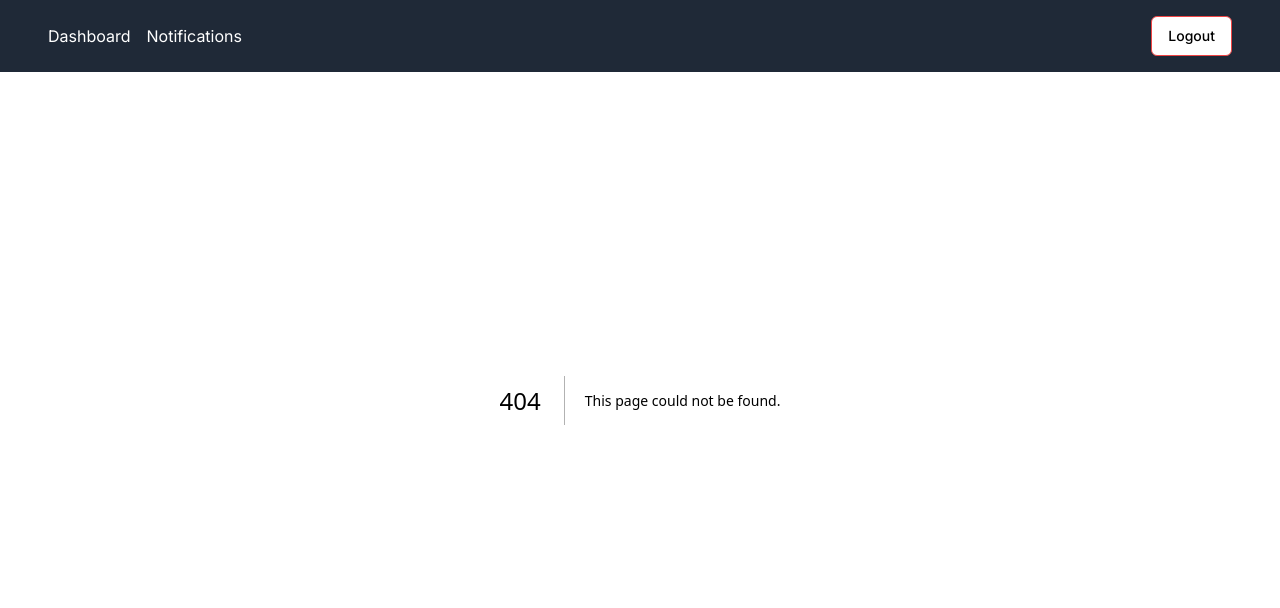
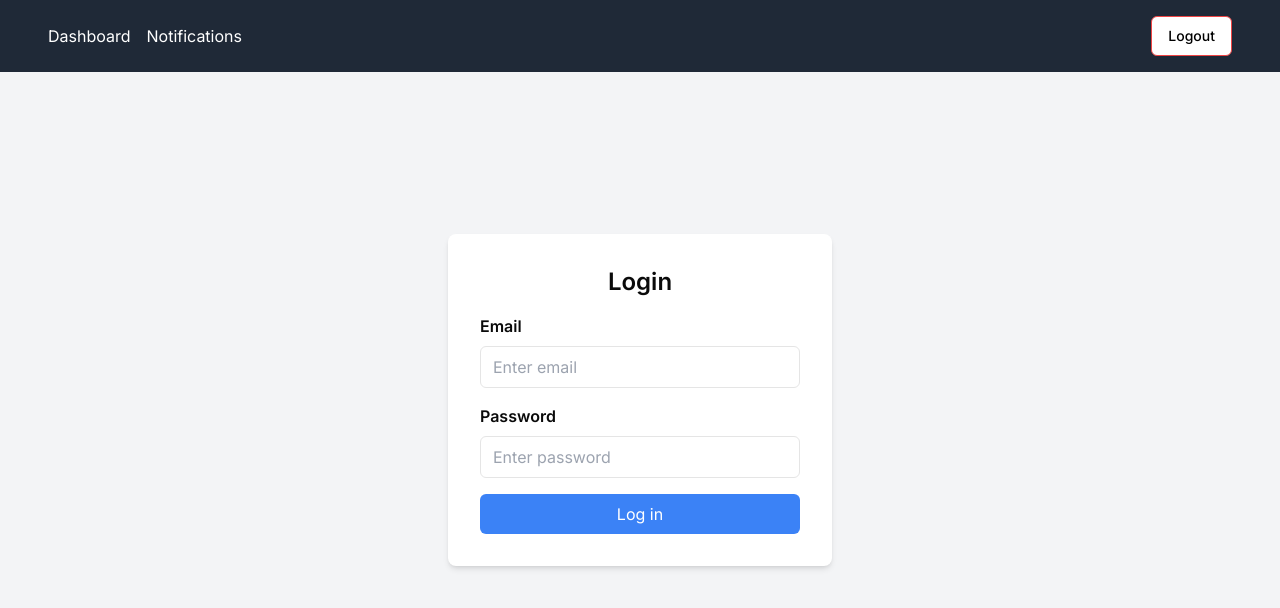
Before and after one commit to Nikitha0904/wheelsOnDemand, a Next.js app: page /login in a window 1280 px wide. Before the commit this address had no page. Shown: the top 608 px of the page. Built offline with nearby package versions, Linux system fonts and the light colour scheme.

Commit message:
login page added

```diff
--- a/package.json
+++ b/package.json
@@ -12,9 +12,11 @@
     "@heroicons/react": "^1.0.6",
     "@radix-ui/react-navigation-menu": "^1.2.0",
     "@radix-ui/react-slot": "^1.1.0",
+    "bcrypt": "^5.1.1",
     "class-variance-authority": "^0.7.0",
     "clsx": "^2.1.1",
     "lucide-react": "^0.412.0",
+    "mysql2": "^3.10.3",
     "next": "14.2.5",
     "react": "^18",
     "react-dom": "^18",
--- /dev/null
+++ b/src/app/api/login/route.js
@@ -0,0 +1,43 @@
+import bcrypt from 'bcrypt';
+import { NextResponse } from 'next/server';
+import { connectToDatabase } from '@/lib/db';
+
+export async function POST(request) {
+  const { email, password } = await request.json();
+
+  if (!email || !password) {
+    return NextResponse.json({ message: 'Username and password are required' }, { status: 400 });
+  }
+
+  try {
+    const connection = await connectToDatabase();
+    const [rows] = await connection.execute('SELECT * FROM users WHERE email = ?', [email]);
+
+    if (rows.length === 0) {
+      return NextResponse.json({ message: 'User not found' }, { status: 404 });
+    }
+
+    const user = rows[0];
+
+    // Compare the provided password with the hashed password
+    const match = await bcrypt.compare(password, user.password);
+
+    if (!match) {
+      return NextResponse.json({ message: 'Invalid password' }, { status: 401 });
+    }
+
+    return NextResponse.json({
+      message: 'Login successful',
+      user: {
+        name: user.name,
+        userId: user.id,
+        college_id: user.college_id,
+        role_id: user.role_id,
+      },
+    });
+
+  } catch (error) {
+    console.error('An error occurred while logging in:', error);
+    return NextResponse.json({ message: 'Error logging in' }, { status: 500 });
+  }
+}
--- a/src/app/layout.js
+++ b/src/app/layout.js
@@ -1,6 +1,6 @@
 import { Inter } from "next/font/google";
 import "./globals.css";
-import MyNavbar from "./(components)/navbar";
+import MyNavbar from "./components/navbar";
 
 const inter = Inter({ subsets: ["latin"] });
 
--- /dev/null
+++ b/src/app/login/page.jsx
@@ -0,0 +1,89 @@
+'use client';
+
+import React, { useState } from 'react';
+import { useRouter } from 'next/navigation';
+
+const LoginForm = () => {
+  const [email, setEmail] = useState('');
+  const [password, setPassword] = useState('');
+  const [errorMessage, setErrorMessage] = useState('');
+  const router = useRouter();
+
+  const handleLogin = async () => {
+    if (email.trim() === '' || password.trim() === '') {
+      setErrorMessage('Please enter both email and password.');
+      return;
+    }
+
+    try {
+      const res = await fetch('/api/login', {
+        method: 'POST',
+        headers: {
+          'Content-Type': 'application/json',
+        },
+        body: JSON.stringify({ email, password }),
+      });
+
+      if (!res.ok) {
+        const error = await res.json();
+        throw new Error(error.message);
+      }
+
+      const data = await res.json();
+      setErrorMessage('');
+
+      console.log('Login successful', data);
+
+      const { name, userId, college_id, role_id } = data.user;
+
+      if (role_id === 1) {
+        router.push(`/facultyDashboard/${userId}/${name}/${college_id}`);
+      } else if (role_id === 2) {
+        router.push(`/officeDashboard/${userId}/${name}/${college_id}`);
+      } else if (role_id === 3) {
+        router.push(`/adminDashboard/${userId}/${name}/${college_id}`);
+      } else {
+        setErrorMessage('Unknown role.');
+      }
+
+    } catch (error) {
+      console.error(error);
+      setErrorMessage(error.message || 'An error occurred while logging in.');
+    }
+  };
+
+  return (
+    <div className='min-h-screen bg-gray-100 flex justify-center items-center'>
+      <div className='w-full max-w-sm p-8 bg-white rounded-lg shadow-md'>
+        <h2 className='text-2xl font-semibold text-center mb-4'>Login</h2>
+        {errorMessage && <p className='text-red-500 mb-4 text-center'>{errorMessage}</p>}
+        <label htmlFor='email' className='block mb-2 font-semibold'>Email</label>
+        <input
+          type='email'
+          id='email'
+          placeholder='Enter email'
+          className='w-full mb-4 px-3 py-2 border rounded-md focus:outline-none focus:ring-2 focus:ring-blue-500'
+          value={email}
+          onChange={(e) => setEmail(e.target.value)}
+        />
+        <label htmlFor='password' className='block mb-2 font-semibold'>Password</label>
+        <input
+          type='password'
+          id='password'
+          placeholder='Enter password'
+          className='w-full mb-4 px-3 py-2 border rounded-md focus:outline-none focus:ring-2 focus:ring-blue-500'
+          value={password}
+          onChange={(e) => setPassword(e.target.value)}
+        />
+        <button
+          className='w-full bg-blue-500 text-white py-2 rounded-md hover:bg-blue-600 transition-colors'
+          onClick={handleLogin}
+        >
+          Log in
+        </button>
+      </div>
+    </div>
+  );
+};
+
+export default LoginForm;
--- a/src/app/page.js
+++ b/src/app/page.js
@@ -1,8 +1,16 @@
+import Head from 'next/head';
+import LoginForm from './login/page';
 
-
-export default function Home() {
+const Home = () => {
   return (
     <>
+      <Head>
+        <title>Wheels On Demand</title>
+        <meta name="description" content="Wheels On Demand" />
+      </Head>
+      <LoginForm />
     </>
   );
-}
+};
+
+export default Home;
--- /dev/null
+++ b/src/lib/db.js
@@ -0,0 +1,15 @@
+import mysql from 'mysql2/promise';
+
+let connection;
+
+export async function connectToDatabase() {
+  if (!connection) {
+    connection = await mysql.createConnection({
+      host: process.env.DB_HOST,
+      user: process.env.DB_USER,
+      password: process.env.DB_PASSWORD,
+      database: process.env.DB_NAME,
+    });
+  }
+  return connection;
+}
```
Also changed, not shown: src/app/components/navbar.jsx (line endings or trailing spaces), 2 other files (tests, documents, lock files or other folders).
